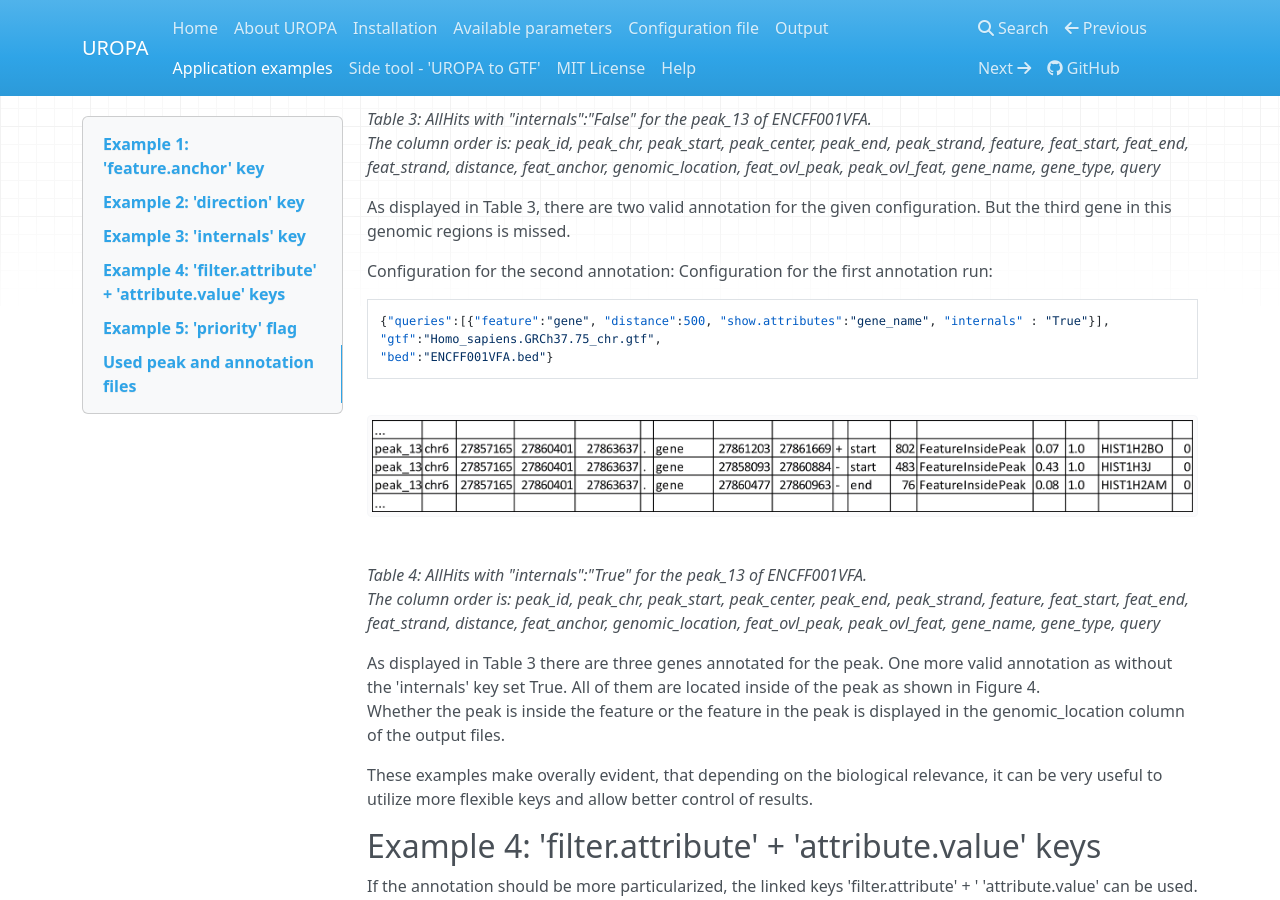
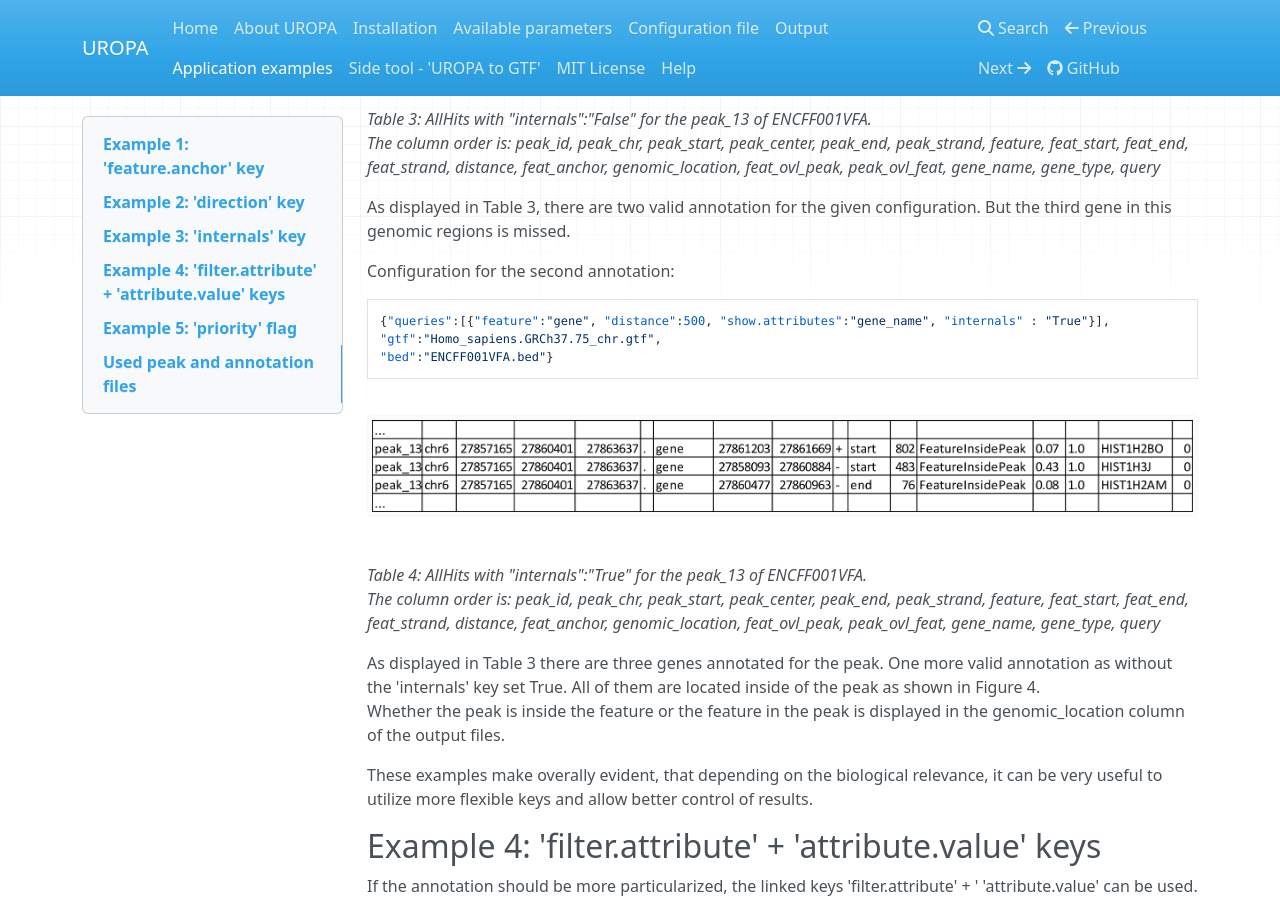
Before and after one commit to loosolab/UROPA, an MkDocs documentation site: the page built from docs/uropa-example.md, in a window 1280 px wide and 900 px high, scrolled down 4341 px. Built offline with MkDocs 1.6.1, drawn with Linux system fonts in a browser that asks for light colours; nearby versions of some CDN libraries; old or Windows-style settings are respelled for this version of MkDocs.

Commit message:
corrected designation

````diff
--- a/docs/uropa-example.md
+++ b/docs/uropa-example.md
@@ -137,7 +137,6 @@ The column order is: peak_id, peak_chr, peak_start, peak_center, peak_end, peak_
 As displayed in Table 3, there are two valid annotation for the given configuration. But the third gene in this genomic regions is missed.
 
 Configuration for the second annotation:
- Configuration for the first annotation run:
 ```json
 {"queries":[{"feature":"gene", "distance":500, "show.attributes":"gene_name", "internals" : "True"}],
 "gtf":"Homo_sapiens.GRCh37.75_chr.gtf",
````
